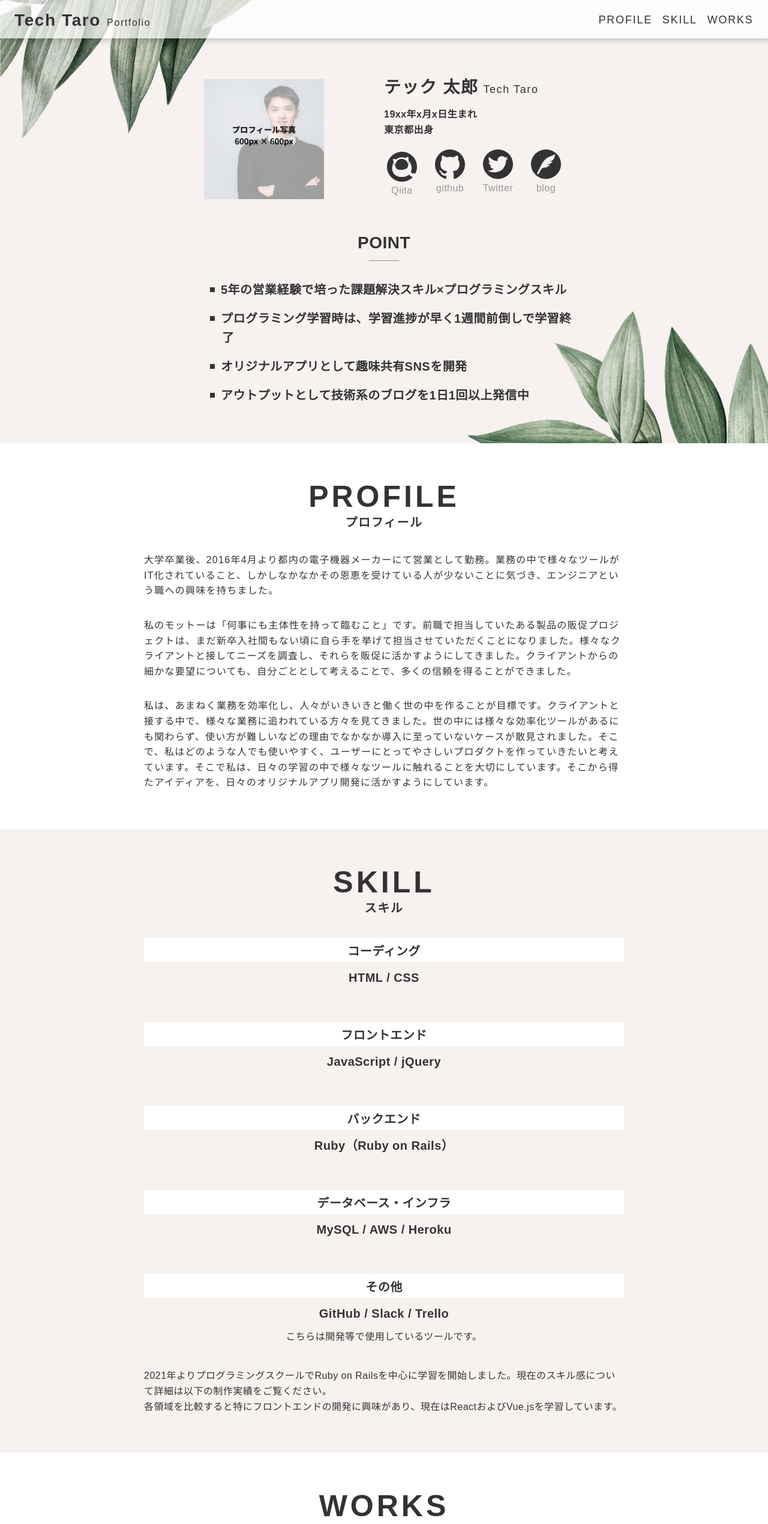
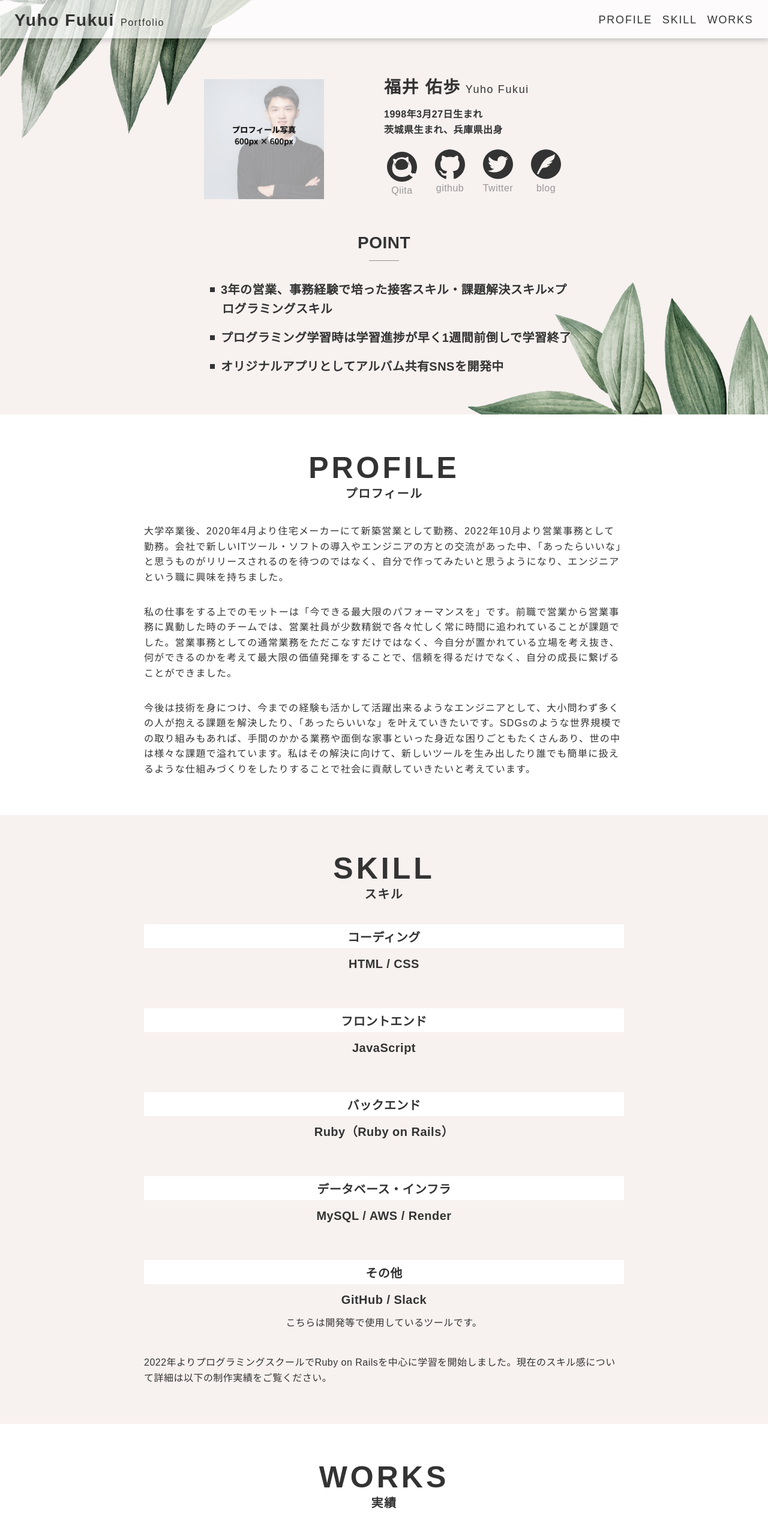
Before and after one commit to yuhorn/portfolio-site, a plain HTML site: page index.html in a window 1280 px wide. Shown: the top 2541 px of the page at 60% size. Drawn offline with nearby package versions, Linux system fonts and the light colour scheme.

Commit message:
ビュー編集

```diff
--- a/index.html
+++ b/index.html
@@ -12,7 +12,7 @@
           <h1>
             <a href="index.html">
               <!-- 記載番号：1 -->
-              <span class="header__logo-title">Tech Taro</span>
+              <span class="header__logo-title">Yuho Fukui</span>
               <span class="header__logo-sub">Portfolio</span>
             </a>
           </h1>
@@ -39,15 +39,15 @@
             <div class="firstview__info">
               <h2>
                 <!-- 記載番号：2 -->
-                <span class="firstview__info-name">テック 太郎</span>
+                <span class="firstview__info-name">福井 佑歩</span>
                 <!-- 記載番号：3 -->
-                <span class="firstview__info-name-sm">Tech Taro</span>
+                <span class="firstview__info-name-sm">Yuho Fukui</span>
               </h2>
               <ul class="firstview__info-origin-list">
                 <!-- 記載番号：4 -->
-                <li class="firstview__info-origin-item">19xx年x月x日生まれ</li>
+                <li class="firstview__info-origin-item">1998年3月27日生まれ</li>
                 <!-- 記載番号：5 -->
-                <li class="firstview__info-origin-item">東京都出身</li>
+                <li class="firstview__info-origin-item">茨城県生まれ、兵庫県出身</li>
               </ul>
               <ul class="firstview__info-account-list">
                 <li class="firstview__info-account-item">
@@ -59,7 +59,7 @@
                 </li>
                 <li class="firstview__info-account-item">
                   <!-- 記載番号：7 -->
-                  <a href="__URL__" target="_blank">
+                  <a href="https://github.com/yuhorn" target="_blank">
                     <img src="./images/icon-firstview-info-github.svg" class="firstview__info-account-pict">
                     <span  class="firstview__info-account-name">github</span>
                   </a>
@@ -87,10 +87,9 @@
             </div>
             <ul class="firstview__point-list">
               <!-- 記載番号：10 -->
-              <li class="firstview__point-item">5年の営業経験で培った課題解決スキル×プログラミングスキル</li>
-              <li class="firstview__point-item">プログラミング学習時は、学習進捗が早く1週間前倒しで学習終了</li>
-              <li class="firstview__point-item">オリジナルアプリとして趣味共有SNSを開発</li>
-              <li class="firstview__point-item">アウトプットとして技術系のブログを1日1回以上発信中</li>
+              <li class="firstview__point-item">3年の営業、事務経験で培った接客スキル・課題解決スキル×プログラミングスキル</li>
+              <li class="firstview__point-item">プログラミング学習時は学習進捗が早く1週間前倒しで学習終了</li>
+              <li class="firstview__point-item">オリジナルアプリとしてアルバム共有SNSを開発中</li>
             </ul>
           </div>
         </div>
@@ -104,13 +103,13 @@
             <!-- 記載番号：11 -->
             <div class="profile__text-area">
               <p>
-                大学卒業後、2016年4月より都内の電子機器メーカーにて営業として勤務。業務の中で様々なツールがIT化されていること、しかしなかなかその恩恵を受けている人が少ないことに気づき、エンジニアという職への興味を持ちました。
+                大学卒業後、2020年4月より住宅メーカーにて新築営業として勤務、2022年10月より営業事務として勤務。会社で新しいITツール・ソフトの導入やエンジニアの方との交流があった中、「あったらいいな」と思うものがリリースされるのを待つのではなく、自分で作ってみたいと思うようになり、エンジニアという職に興味を持ちました。
               </p>
               <p>
-                私のモットーは「何事にも主体性を持って臨むこと」です。前職で担当していたある製品の販促プロジェクトは、まだ新卒入社間もない頃に自ら手を挙げて担当させていただくことになりました。様々なクライアントと接してニーズを調査し、それらを販促に活かすようにしてきました。クライアントからの細かな要望についても、自分ごととして考えることで、多くの信頼を得ることができました。
+                私の仕事をする上でのモットーは「今できる最大限のパフォーマンスを」です。前職で営業から営業事務に異動した時のチームでは、営業社員が少数精鋭で各々忙しく常に時間に追われていることが課題でした。営業事務としての通常業務をただこなすだけではなく、今自分が置かれている立場を考え抜き、何ができるのかを考えて最大限の価値発揮をすることで、信頼を得るだけでなく、自分の成長に繋げることができました。
               </p>
               <p>
-                私は、あまねく業務を効率化し、人々がいきいきと働く世の中を作ることが目標です。クライアントと接する中で、様々な業務に追われている方々を見てきました。世の中には様々な効率化ツールがあるにも関わらず、使い方が難しいなどの理由でなかなか導入に至っていないケースが散見されました。そこで、私はどのような人でも使いやすく、ユーザーにとってやさしいプロダクトを作っていきたいと考えています。そこで私は、日々の学習の中で様々なツールに触れることを大切にしています。そこから得たアイディアを、日々のオリジナルアプリ開発に活かすようにしています。
+                今後は技術を身につけ、今までの経験も活かして活躍出来るようなエンジニアとして、大小問わず多くの人が抱える課題を解決したり、「あったらいいな」を叶えていきたいです。SDGsのような世界規模での取り組みもあれば、手間のかかる業務や面倒な家事といった身近な困りごともたくさんあり、世の中は様々な課題で溢れています。私はその解決に向けて、新しいツールを生み出したり誰でも簡単に扱えるような仕組みづくりをしたりすることで社会に貢献していきたいと考えています。
               </p>
             </div>
           </div>
@@ -132,7 +131,7 @@
               <!-- 記載番号：13 -->
               <li class="skill__item">
                 <h3>フロントエンド</h3>
-                <h4>JavaScript / jQuery</h4>
+                <h4>JavaScript</h4>
               </li>
               <!-- 記載番号：14 -->
               <li class="skill__item">
@@ -142,12 +141,12 @@
               <!-- 記載番号：15 -->
               <li class="skill__item">
                 <h3>データベース・インフラ</h3>
-                <h4>MySQL / AWS / Heroku</h4>
+                <h4>MySQL / AWS / Render</h4>
               </li>
               <!-- 記載番号：16 -->
               <li class="skill__item">
                 <h3>その他</h3>
-                <h4>GitHub / Slack / Trello</h4>
+                <h4>GitHub / Slack</h4>
                 <p>
                   こちらは開発等で使用しているツールです。
                 </p>
@@ -157,9 +156,7 @@
           <!-- 記載番号：17 -->
           <div class="skill__text-area">
             <p>
-              2021年よりプログラミングスクールでRuby on Railsを中心に学習を開始しました。現在のスキル感について詳細は以下の制作実績をご覧ください。
-              <br>
-              各領域を比較すると特にフロントエンドの開発に興味があり、現在はReactおよびVue.jsを学習しています。
+              2022年よりプログラミングスクールでRuby on Railsを中心に学習を開始しました。現在のスキル感について詳細は以下の制作実績をご覧ください。
             </p>
           </div>
         </div>
@@ -174,31 +171,31 @@
               <li class="works__item">
                 <div class="works__item-pict">
                   <!-- images/01に配置した、FURIMAの画像（PC版）のパスを記載する -->
-                  <a href="works/01.html" style="background-image:url('./images/work/01/pict-work01-firstview_pc.jpg');"></a>
+                  <a href="http://107.23.15.97/" style="background-image:url('./images/work/01/pict-work01-firstview_pc.jpg');"></a>
                 </div>
                 <div class="works__item-text-block">
                   <!-- 記載番号：18 -->
                   <h3>FURIMA（フリマアプリ）</h3>
                   <!-- 記載番号：19 -->
-                  <p>Ruby / Ruby on Rails / MySQL / GitHub / Heroku / Visual Studio Code / Trello</p>
+                  <p>Ruby / Ruby on Rails / MySQL / GitHub / AWS / Visual Studio Code</p>
                 </div>
                 <div class="works__item-btn-block">
-                  <a href="works/01.html" class="button">More</a>
+                  <a href="http://107.23.15.97/" class="button">More</a>
                 </div>
               </li>
               <li class="works__item">
                 <div class="works__item-pict">
                   <!-- images/02に配置した、オリジナルアプリの画像（PC版）のパスを記載する -->
-                  <a href="works/02.html" style="background-image:url('./images/work/02/pict-work02-firstview_pc.jpg');"></a>
+                  <a href="https://memoria-beur.onrender.com" style="background-image:url('./images/work/02/memoria.png');"></a>
                 </div>
                 <div class="works__item-text-block">
                   <!-- 記載番号：20 -->
-                  <h3>HOBCHA（趣味共有SNS）</h3>
+                  <h3>memoria（アルバム共有アプリ）</h3>
                   <!-- 記載番号：21 -->
-                  <p>Ruby / Ruby on Rails / MySQL / GitHub / Heroku / Visual Studio Code / Trello</p>
+                  <p>Ruby / Ruby on Rails / MySQL / GitHub / Render / Visual Studio Code</p>
                 </div>
                 <div class="works__item-btn-block">
-                  <a href="works/02.html" class="button">More</a>
+                  <a href="https://memoria-beur.onrender.com" class="button">More</a>
                 </div>
               </li>
             </ul>
@@ -207,7 +204,7 @@
       </section>
     </main>
     <!-- 記載番号：1 -->
-    <footer id="footer" class="footer"><p>&copy; Taro Tech.</p></footer>
+    <footer id="footer" class="footer"><p>&copy; Yuho Fukui.</p></footer>
     <script src="https://cdn.jsdelivr.net/npm/jquery@3/dist/jquery.min.js"></script>
     <script type="text/javascript" src="js/ofi.min.js"></script>
     <script type="text/javascript" src="js/script.js"></script>
```
Also changed, not shown: images/work/02/memoria.png (added).
